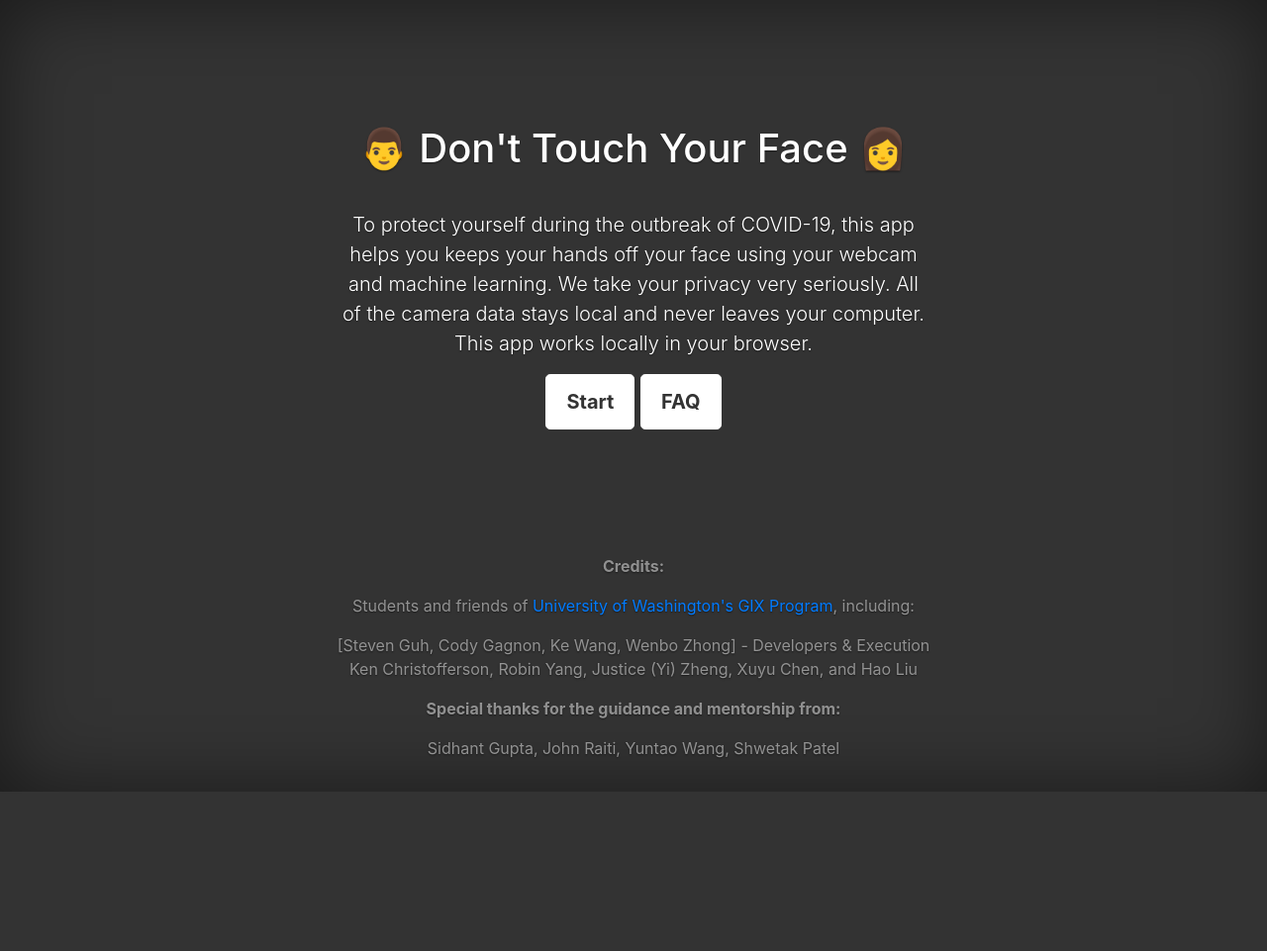
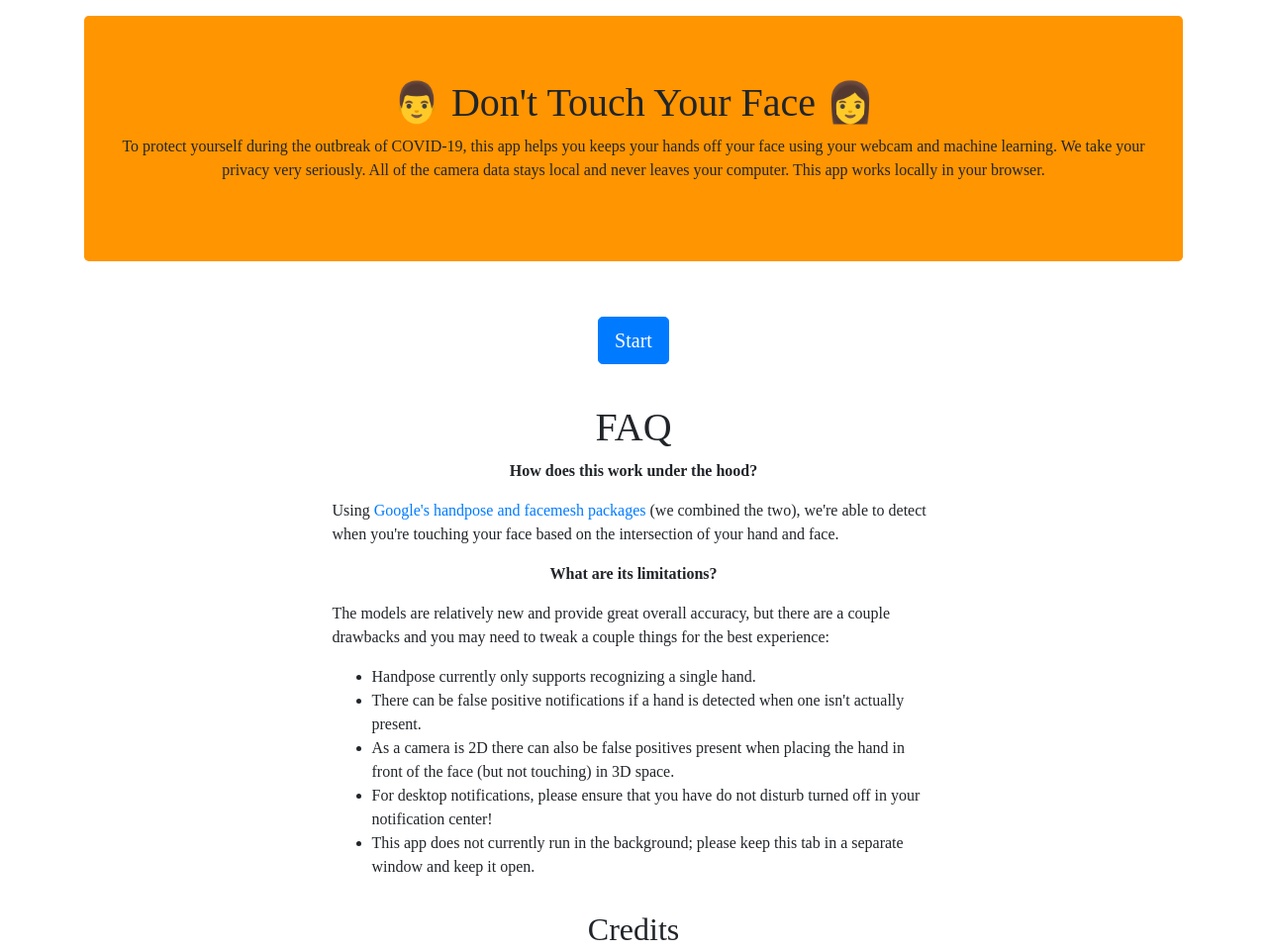
Before and after one commit to Global-Innovation-Exchange/FaceSpace, a website: page index.html in a window 1280 px wide. Shown: the top 961 px of the page at 99% size. Before the commit the page ends 800 px from the top, so only its background shows below. Drawn offline with nearby package versions, Linux system fonts and the light colour scheme.

Commit message:
update landing page

```diff
--- a/index.html
+++ b/index.html
@@ -12,77 +12,62 @@
     <link rel="stylesheet" href="https://stackpath.bootstrapcdn.com/bootstrap/4.3.1/css/bootstrap.min.css" integrity="sha384-ggOyR0iXCbMQv3Xipma34MD+dH/1fQ784/j6cY/iJTQUOhcWr7x9JvoRxT2MZw1T" crossorigin="anonymous">
 
     <title>👨 Don't Touch Your Face 👩‍</title>
-
-    <!-- Custom style -->
 <style>
-      .bd-placeholder-img {
-        font-size: 1.125rem;
-        text-anchor: middle;
-        -webkit-user-select: none;
-        -moz-user-select: none;
-        -ms-user-select: none;
-        user-select: none;
-      }
-
-      @media (min-width: 768px) {
-        .bd-placeholder-img-lg {
-          font-size: 3.5rem;
-        }
+  *{
+  font-family: Futura;
+  box-sizing: border-box;
   }
 </style>
-    <link href="cover.css" rel="stylesheet">
   </head>
   <body class="text-center">
     <div class="cover-container d-flex w-100 h-100 p-3 mx-auto flex-column">
-  <header class="masthead mb-auto">
-    <!-- <div class="inner">
-      <h3 class="masthead-brand">👨 Don't Touch Your Face 👩‍</h3>
-    </div> -->
-  </header>
 
-  <div class="modal fade" id="faq-modal" tabindex="-1" role="dialog" aria-labelledby="modal-faq" aria-hidden="true">
-    <div class="modal-dialog" role="document">
-      <div class="modal-content">
-        <div class="modal-header">
-          <button type="button" class="close" data-dismiss="modal" aria-label="Close">
-            <span aria-hidden="true">&times;</span>
-          </button>
+  <div class="container">
+    <div class="jumbotron" style="background-color: #FF9500;">
+      <h1>👨 Don't Touch Your Face 👩‍</h1>
+      <p>To protect yourself during the outbreak of COVID-19, this app helps you keeps your hands off your face using your webcam and machine learning. We take your privacy very seriously. All of the camera data stays local and never leaves your computer. This app works locally in your browser.</p>
     </div>
-        <div class="modal-body">
+  </div>
+
+  <main role="main" class="inner cover">
+    <br>
+    <p class="lead">
+      <a href="./main.html" class="btn btn-lg btn-primary">Start</a>
+      <!-- <a href="" type="button" data-toggle="modal" data-target="#faq-modal"class="btn btn-lg btn-secondary">FAQ</a> -->
+    </p>
+    <br>
+    <h1 class="cover-heading">FAQ</h1>
+    <div class="row justify-content-center">
       <strong><p>How does this work under the hood?</p></strong>
+    </div>
+
+    <div class="row justify-content-center">
     <!-- <br> -->
-          <p>Using <a rel="noopener noreferrer" target="_blank" href="https://blog.tensorflow.org/2020/03/face-and-hand-tracking-in-browser-with-mediapipe-and-tensorflowjs.html" >Google's handpose and facemesh packages</a> (we combined the two), we're able to detect when you're touching your face based on the intersection of hand and face.</p>
-          <hr>
+      <div class="col-md-6">
+        <p class="text-left">Using <a rel="noopener noreferrer" target="_blank" href="https://blog.tensorflow.org/2020/03/face-and-hand-tracking-in-browser-with-mediapipe-and-tensorflowjs.html" >Google's handpose and facemesh packages</a> (we combined the two), we're able to detect when you're touching your face based on the intersection of your hand and face.</p>
+      </div>
+    </div>
+    <div class="row justify-content-center">
       <strong><p>What are its limitations?</p></strong>
-          <p>The models are relatively new and provide great overall accuracy, but there are a couple drawbacks and you may need to tweak a couple things for the best experience:</p>
-
+    </div>
+    <div class="row justify-content-center">
+      <div class="col-md-6">
+        <p class="text-left">The models are relatively new and provide great overall accuracy, but there are a couple drawbacks and you may need to tweak a couple things for the best experience:</p>
         <ul>
           <li class="text-left">Handpose currently only supports recognizing a single hand.</li>
           <li class="text-left">There can be false positive notifications if a hand is detected when one isn't actually present.</li>
           <li class="text-left">As a camera is 2D there can also be false positives present when placing the hand in front of the face (but not touching) in 3D space.</li>
           <li class="text-left">For desktop notifications, please ensure that you have do not disturb turned off in your notification center!</li>
+          <li class="text-left">This app does not currently run in the background; please keep this tab in a separate window and keep it open.</li>
         </ul>
-        </div>
-        <div class="modal-footer">
-          <!-- <button type="button" class="btn btn-secondary" data-dismiss="modal"></button> -->
-          <!-- <button type="button" class="btn btn-primary">Save changes</button> -->
       </div>
     </div>
     </div>
-  </div>
-
-  <main role="main" class="inner cover">
-    <h1 class="cover-heading">👨 Don't Touch Your Face 👩‍</h1>
-    <p class="lead"></br>To protect yourself during the outbreak of COVID-19, this app helps you keeps your hands off your face using your webcam and machine learning. We take your privacy very seriously. All of the camera data stays local and never leaves your computer. This app works locally in your browser.</p>
-    <p class="lead">
-      <a href="./main.html" class="btn btn-lg btn-secondary">Start</a>
-      <a href="" type="button" data-toggle="modal" data-target="#faq-modal"class="btn btn-lg btn-secondary">FAQ</a>
-    </p>
   </main>
 
   <footer class="mastfoot mt-auto">
     <div class="inner">
-      <p><strong>Credits:</strong></p>
+      <h2>Credits</h2>
       <p>Students and friends of <a rel="noopener noreferrer" target="_blank" href="https://gixnetwork.org/" target='_blank'>University of Washington's GIX Program</a>, including:</p>
       <p>[Steven Guh, Cody Gagnon, Ke Wang, Wenbo Zhong] - Developers & Execution <br>Ken Christofferson, Robin Yang, Justice (Yi) Zheng, Xuyu Chen, and Hao Liu<br></p>
       <p><strong>Special thanks for the guidance and mentorship from:</strong></p>
```
Lines whose indentation alone changed are shown as unchanged.
